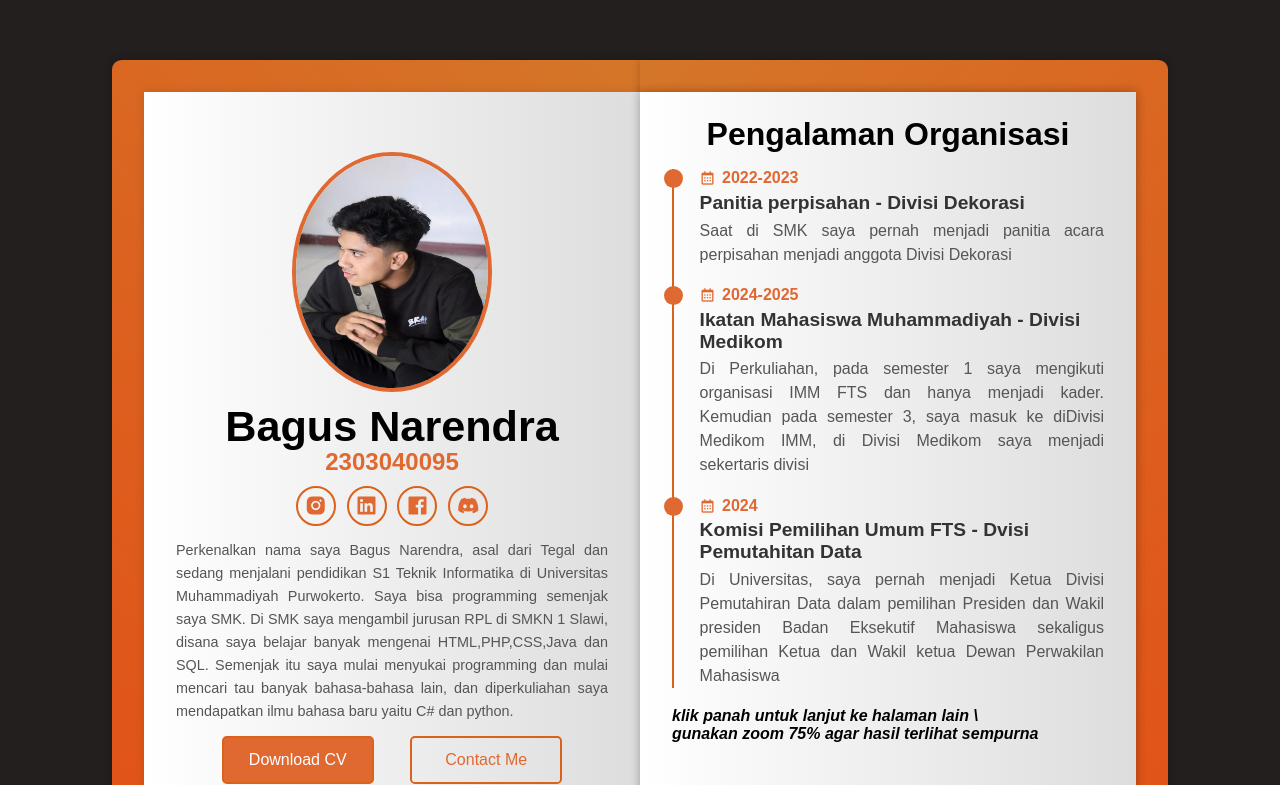
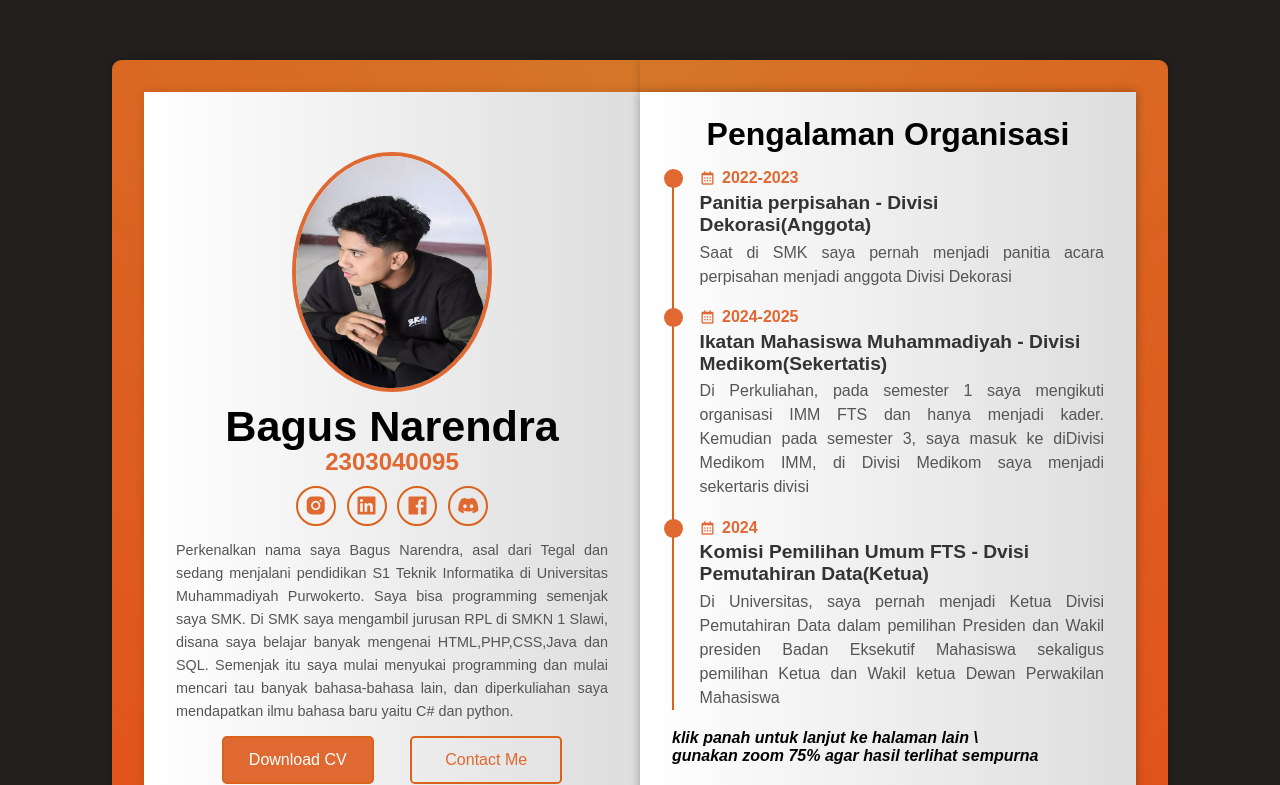
Before and after one commit to Narendrarizqi/WebProfile_narendra, a plain HTML site: page index.html in a window 1280 px wide. Shown: the part 332-1117 px from the top of the page. Drawn offline with nearby package versions, Linux system fonts and the light colour scheme.

Commit message:
index.html

```diff
--- a/index.html
+++ b/index.html
@@ -48,19 +48,19 @@
                     <div class="workeduc-box">
                         <div class="workeduc-content">
                             <span class="year"><i class='bx bx-calendar'></i>2022-2023</span>
-                            <h3>Panitia perpisahan - Divisi Dekorasi</h3>
+                            <h3>Panitia perpisahan - Divisi Dekorasi(Anggota)</h3>
                             <p>Saat di SMK saya pernah menjadi panitia acara perpisahan menjadi anggota Divisi Dekorasi</p>
                         </div>
 
                         <div class="workeduc-content">
                             <span class="year"><i class='bx bx-calendar'></i>2024-2025</span>
-                            <h3>Ikatan Mahasiswa Muhammadiyah - Divisi Medikom</h3>
+                            <h3>Ikatan Mahasiswa Muhammadiyah - Divisi Medikom(Sekertatis)</h3>
                             <p>Di Perkuliahan, pada semester 1 saya mengikuti organisasi IMM FTS dan hanya menjadi kader. Kemudian pada semester 3, saya masuk ke diDivisi Medikom IMM, di Divisi Medikom saya menjadi sekertaris divisi</p>
                         </div>
 
                         <div class="workeduc-content">
                             <span class="year"><i class='bx bx-calendar'></i>2024</span>
-                            <h3>Komisi Pemilihan Umum FTS - Dvisi Pemutahitan Data</h3>
+                            <h3>Komisi Pemilihan Umum FTS - Dvisi Pemutahiran Data(Ketua)</h3>
                             <p>Di Universitas, saya pernah menjadi Ketua Divisi Pemutahiran Data dalam pemilihan Presiden dan Wakil presiden Badan Eksekutif Mahasiswa sekaligus pemilihan Ketua dan Wakil ketua Dewan Perwakilan Mahasiswa</p>
                         </div>
 
```
